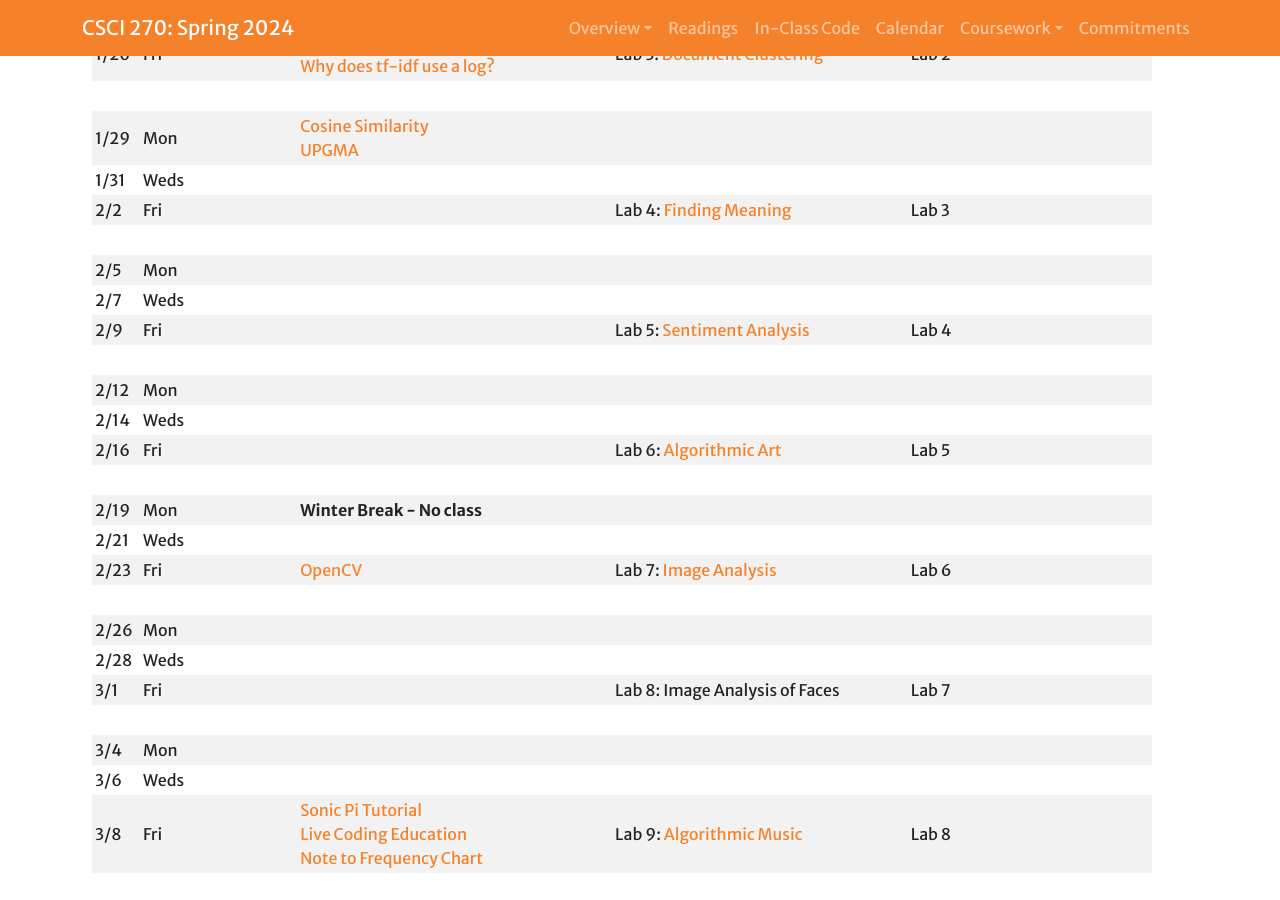
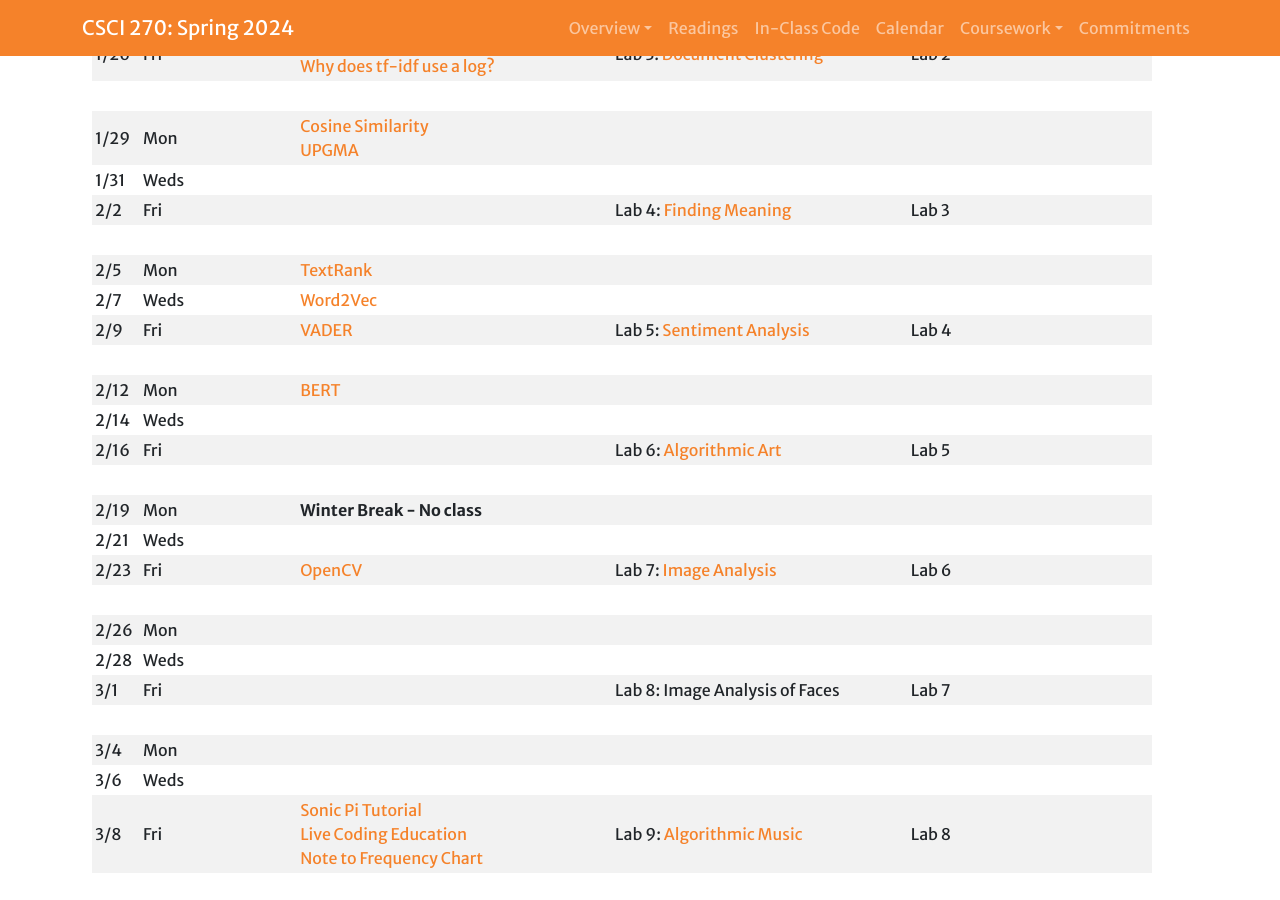
Before and after one commit to Hendrix-CS/csci270, a Jekyll site: the page built from index.md, in a window 1280 px wide and 900 px high, scrolled down 1598 px. Built offline with Jekyll 4.4.1, drawn with Linux system fonts in a browser that asks for light colours; a script that is not in the unit is left out; our own code applies the rules of GitHub Pages for plain Markdown files.

Commit message:
Added some readings

```diff
--- a/index.md
+++ b/index.md
@@ -37,11 +37,11 @@ Upon completing this course, my goal is for you to be able to:
 | 1/31   |   Weds  |
 | 2/2    |   Fri   |                            | Lab 4: [Finding Meaning](https://www.kaggle.com/gabrielferrer/lab-4-finding-meaning)                                            | Lab 3     |
 |
-| 2/5    |   Mon   |
-| 2/7    |   Weds  |
-| 2/9    |   Fri   |                            | Lab 5: [Sentiment Analysis](https://www.kaggle.com/gabrielferrer/lab-4-sentiment-analysis)                                          | Lab 4     |
+| 2/5    |   Mon   | [TextRank](https://web.eecs.umich.edu/~mihalcea/papers/mihalcea.emnlp04.pdf)
+| 2/7    |   Weds  | [Word2Vec](https://wiki.pathmind.com/word2vec)
+| 2/9    |   Fri   | [VADER](https://www.researchgate.net/publication/275828927_VADER_A_Parsimonious_Rule-based_Model_for_Sentiment_Analysis_of_Social_Media_Text)                           | Lab 5: [Sentiment Analysis](https://www.kaggle.com/gabrielferrer/lab-4-sentiment-analysis)                                          | Lab 4     |
 |
-| 2/12   |   Mon   |
+| 2/12   |   Mon   | [BERT](https://arxiv.org/pdf/1810.04805.pdf)
 | 2/14   |   Weds  |
 | 2/16   |   Fri   |                            | Lab 6: [Algorithmic Art]({{site.baseurl}}/labs/art.html)                                            | Lab 5     |
 |
```
